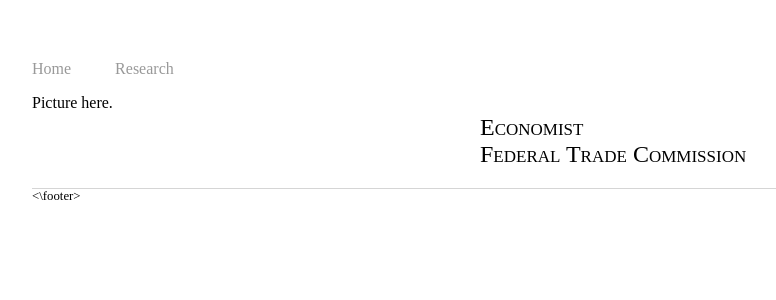
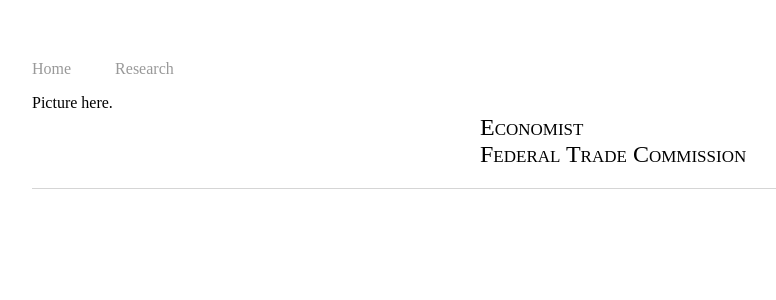
Before and after one commit to mleisten/mleisten.github.io, a Jekyll site: the page built from index.html, in a window 1280 px wide. Shown: the top 300 px of the page, without its empty margins (160-936 px from the left). Built offline with Jekyll 4.4.1, drawn with Linux system fonts in a browser that asks for light colours.

Commit message:
Update default.html

```diff
--- a/_layouts/default.html
+++ b/_layouts/default.html
@@ -18,7 +18,7 @@
 
 			</div><!-- /.container -->
 			<footer>
-			<\footer>
+			</footer>
 
 		</body>
 	</html>
```
